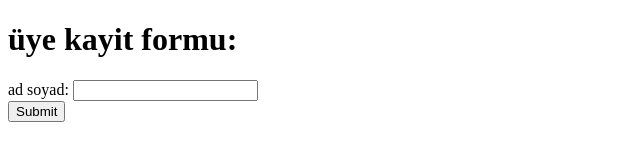
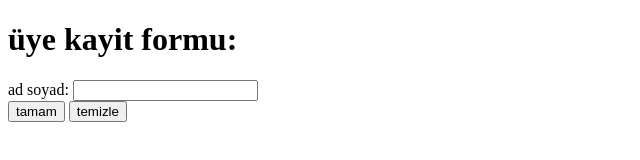
Before and after one commit to eypkaya/html, a plain HTML site: page html_form_islem.html in a window 1280 px wide. Shown: the whole page, without its empty margins (0-640 px from the left). Drawn offline with Linux system fonts and the light colour scheme.

Commit message:
reset inputu eklendi

```diff
--- a/html_form_islem.html
+++ b/html_form_islem.html
@@ -10,7 +10,8 @@
             <input type="text" name="adsaoyad" id="idadsoyad"
             size="20" maxlength="30" required> <!--required belireldiğimiz alanın boş bırakılmamasını sağlar-->
             <br>
-            <input type="submit">
+            <input type="submit" value="tamam">
+            <input type="reset" value="temizle">
         </form>
     </body>
 </html>
```
